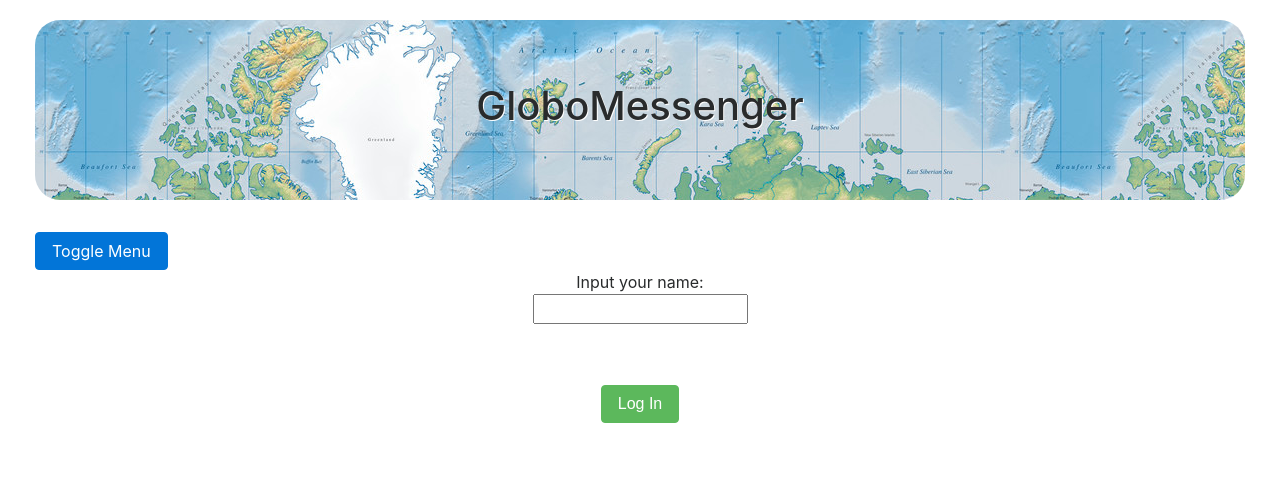
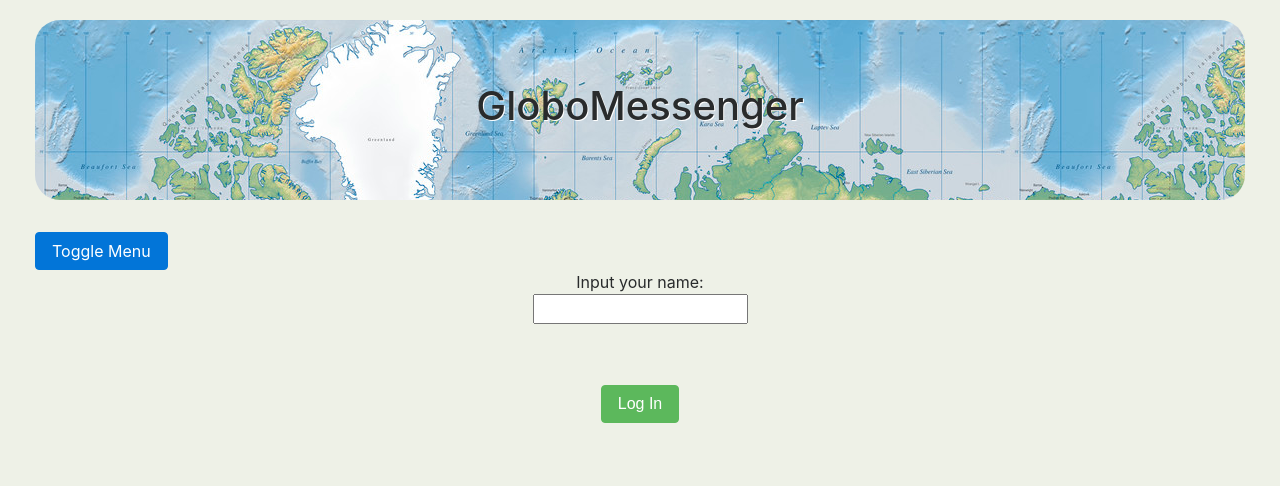
Before and after one commit to manoadamro/Mapp, a plain HTML site: page views/index.html in a window 1280 px wide. Drawn offline with nearby package versions, Linux system fonts and the light colour scheme; files that its build step writes are made by us from their sources; no server answers; files whose address does not match are found by name.

Commit message:
css styling buttons and sidebar

```diff
--- a/public/css/stylesheet.css
+++ b/public/css/stylesheet.css
@@ -8,6 +8,21 @@
 
 .addChannel {
 	color: rgb(186, 255, 229);
+}
+
+.background {
+	background-color: rgb(238, 241, 231);
+}
+
+.createChannelButton {
+	background: none !important;
+	color: inherit;
+	border: none;
+	padding: 0 !important;
+	font: inherit;
+	/*border is optional*/
+	border-bottom: 1px solid #444;
+	cursor: pointer;
 }
 
 .h1 {
--- a/public/js/elements.js
+++ b/public/js/elements.js
@@ -11,11 +11,11 @@ var messageForm =
 	'<form class="message-form">' +
 	'<input class="text-box" type="text" type="textarea" id="messageForm"></input>' +
 	"<br />" +
-	'<button id="send">Send</button>' +
+	'<button class="btn" id="send">Send</button>' +
 	"</form>" +
 	'<form class="center">' +
 	"<br />" +
-	'<button id="logout">Log Out</button>' +
+	'<button class="btn btn-danger" id="logout">Log Out</button>' +
 	"</form>";
 
 var loginForm =
--- a/views/index.html
+++ b/views/index.html
@@ -9,12 +9,11 @@
   <title>GloboMessenger</title>
   <link rel="shortcut icon" type="image/png" href="/static/images/favicon.ico" />
   <link rel="stylesheet" href="/static/css/bootstrap.min.css">
-  <link rel="stylesheet" href="/static/js/bootstrap.min.js">
   <link rel="stylesheet" href="/static/css/simple-sidebar.css">
   <link rel="stylesheet" href="/static/css/stylesheet.css">
 </head>
 
-<body>
+<body class="background">
   <div id="wrapper">
     <div id="sidebar-wrapper">
       <ul id="sidebar" class="sidebar-nav">
@@ -25,7 +24,7 @@
           <!--<a href="#">Create Channel</a>-->
           <form id="createChannel">
             <input class="channelForm" type="text" placeholder="Channel name" id="channelForm">
-            <li class="addChannel" id="addChannel" style="">Create Channel</input>
+            <li class="addChannel" id="addChannel"><button class="createChannelButton">Create Channel</button></input>
           </form>
           <br />
           <li style="color: white">Channels</li>
@@ -34,7 +33,7 @@
       </ul>
     </div>
 
-    <div id="page-content-wrapper" class="background">
+    <div id="page-content-wrapper">
       <div class="container-fluid">
         <div class="jumbotron map">
           <h1 class="h1">GloboMessenger</h1>
```
